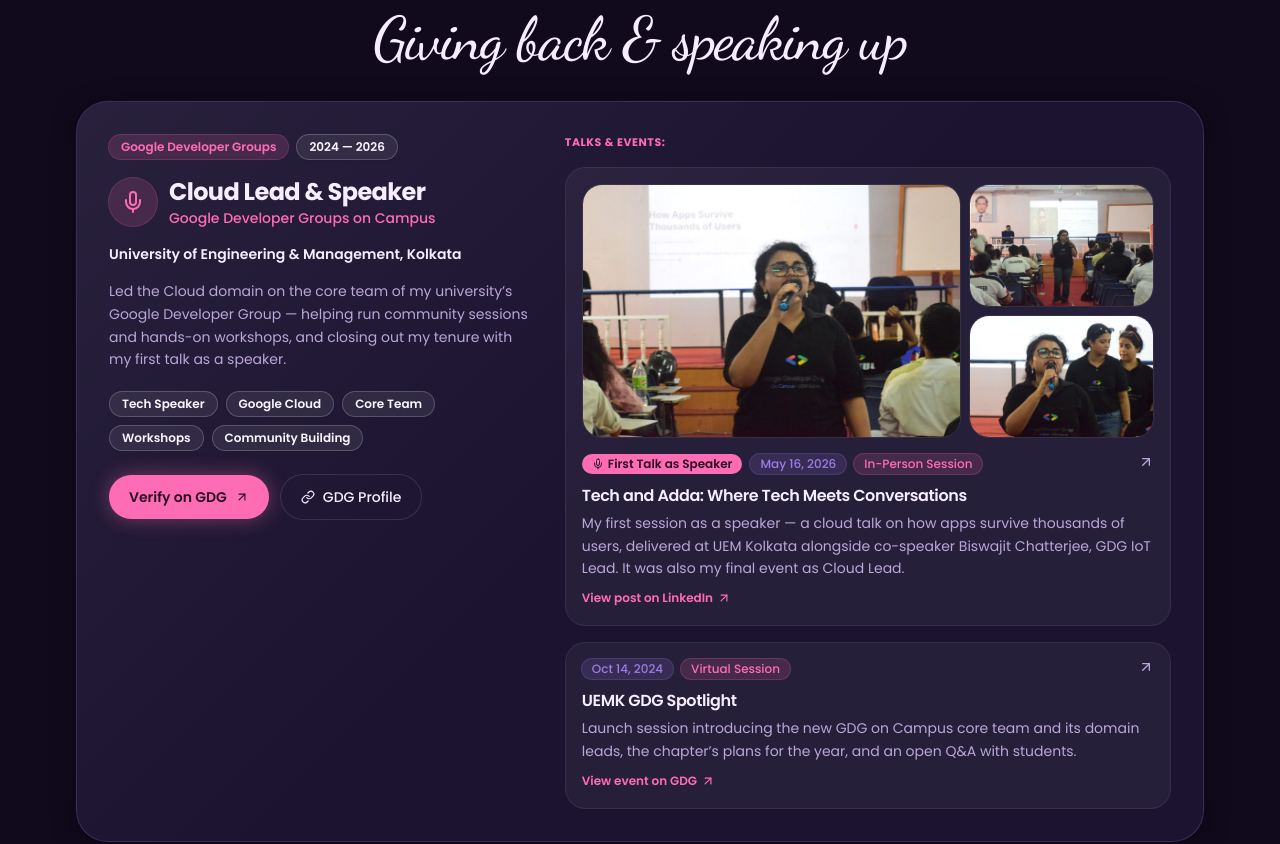
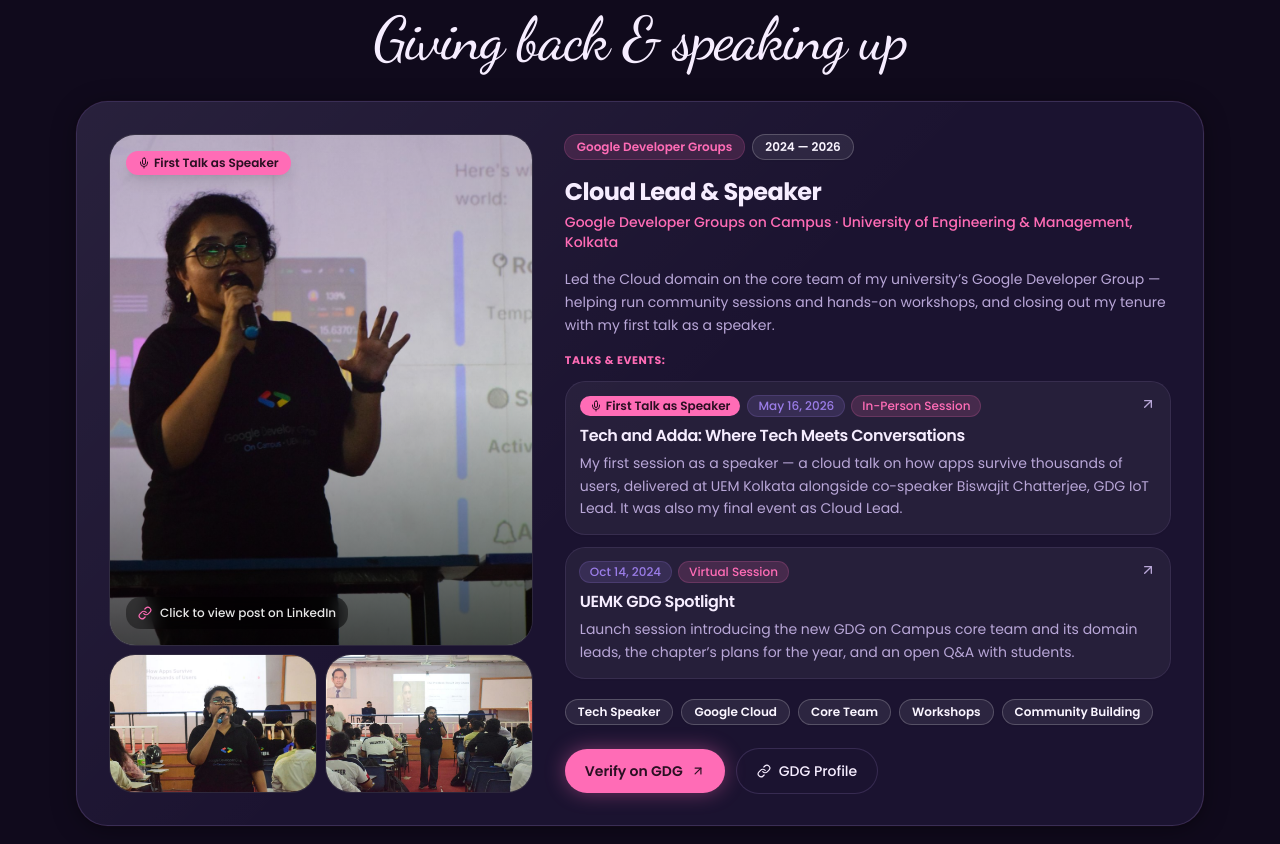
Before and after one commit to Soumika-11/Portfolio, a Next.js app: page / in a window 1280 px wide. Shown: the part 4820-5664 px from the top of the page. Built offline with nearby package versions, Linux system fonts and the light colour scheme.

Commit message:
feat: update Volunteering section with new gallery and remove outdated image

```diff
--- a/components/portfolio/sections.tsx
+++ b/components/portfolio/sections.tsx
@@ -233,6 +233,25 @@ const VOLUNTEERING = [
       },
       { label: 'GDG Profile', href: 'https://gdg.community.dev/u/soumika/' },
     ],
+    gallery: {
+      tag: 'First Talk as Speaker',
+      caption: 'Click to view post on LinkedIn',
+      link: 'https://www.linkedin.com/feed/update/urn:li:activity:7462911880844681216/',
+      images: [
+        {
+          src: '/volunteering/gdg-talk-portrait.jpg',
+          alt: 'Soumika Das speaking with a microphone in a Google Developer Groups on Campus tee',
+        },
+        {
+          src: '/volunteering/gdg-talk-1.jpg',
+          alt: 'Soumika Das presenting “How Apps Survive Thousands of Users” at a GDG on Campus UEM Kolkata session',
+        },
+        {
+          src: '/volunteering/gdg-talk-2.jpg',
+          alt: 'Soumika Das speaking to a room of students during her cloud session',
+        },
+      ],
+    },
     eventsLabel: 'Talks & events:',
     events: [
       {
@@ -242,20 +261,6 @@ const VOLUNTEERING = [
         format: 'In-Person Session',
         desc: 'My first session as a speaker — a cloud talk on how apps survive thousands of users, delivered at UEM Kolkata alongside co-speaker Biswajit Chatterjee, GDG IoT Lead. It was also my final event as Cloud Lead.',
         link: 'https://www.linkedin.com/feed/update/urn:li:activity:7462911880844681216/',
-        images: [
-          {
-            src: '/volunteering/gdg-talk-1.jpg',
-            alt: 'Soumika Das presenting “How Apps Survive Thousands of Users” at a GDG on Campus UEM Kolkata session',
-          },
-          {
-            src: '/volunteering/gdg-talk-2.jpg',
-            alt: 'Soumika Das speaking to a room of students during her cloud session',
-          },
-          {
-            src: '/volunteering/gdg-talk-3.jpg',
-            alt: 'Soumika Das with a microphone in a Google Developer Groups on Campus tee',
-          },
-        ],
       },
       {
         title: 'UEMK GDG Spotlight',
@@ -657,9 +662,51 @@ export function VolunteeringSection() {
             variants={reveal}
             className="glass-panel overflow-hidden rounded-2xl sm:rounded-3xl p-4 sm:p-6 md:p-8 transition hover:ring-primary/40"
           >
-            <div className="relative grid gap-6 sm:gap-8 md:grid-cols-12">
+            <div className="relative grid gap-6 sm:gap-8 lg:grid-cols-12">
+              {/* Photo Gallery & Redirect */}
+              <a
+                href={v.gallery.link}
+                target="_blank"
+                rel="noopener noreferrer"
+                aria-label={v.gallery.caption}
+                className="group/img grid aspect-[5/4] grid-cols-3 grid-rows-2 gap-1.5 sm:aspect-[16/9] sm:gap-2 lg:col-span-5 lg:aspect-auto lg:grid-cols-2 lg:grid-rows-[minmax(0,1fr)_auto] rounded-xl sm:rounded-2xl outline-none focus-visible:ring-2 focus-visible:ring-primary"
+              >
+                {v.gallery.images.map((img, i) => (
+                  <div
+                    key={img.src}
+                    className={`relative overflow-hidden rounded-xl sm:rounded-2xl border border-white/10 bg-black/20 transition group-hover/img:border-primary/50 ${i === 0 ? 'col-span-2 row-span-2 lg:row-span-1' : 'lg:aspect-[3/2]'}`}
+                  >
+                    <Image
+                      src={img.src}
+                      alt={img.alt}
+                      fill
+                      className={`object-cover transition-transform duration-500 group-hover/img:scale-105 ${i === 0 ? 'object-[50%_18%]' : ''}`}
+                      sizes="(max-width: 1024px) 66vw, 40vw"
+                    />
+                    {i === 0 && (
+                      <>
+                        {/* Dark gradient overlay */}
+                        <div className="absolute inset-0 bg-gradient-to-t from-black/85 via-black/10 to-black/20 opacity-80 transition-opacity duration-300 group-hover/img:opacity-100" />
+
+                        {/* Overlay content */}
+                        <div className="absolute inset-0 flex flex-col items-start justify-between p-2.5 xs:p-3 sm:p-4">
+                          <span className="inline-flex items-center gap-1 rounded-full bg-primary px-2.5 py-0.5 sm:px-3 sm:py-1 text-[10px] sm:text-xs font-semibold text-primary-foreground shadow-lg">
+                            <Mic className="h-3 w-3" />
+                            {v.gallery.tag}
+                          </span>
+                          <div className="flex max-w-full items-center gap-2 rounded-lg bg-black/40 px-2.5 py-1.5 sm:px-3 sm:py-2 text-[10px] sm:text-xs font-medium text-white/90 backdrop-blur-sm">
+                            <LinkIcon className="h-3 w-3 sm:h-3.5 sm:w-3.5 text-primary shrink-0" />
+                            <span className="truncate">{v.gallery.caption}</span>
+                          </div>
+                        </div>
+                      </>
+                    )}
+                  </div>
+                ))}
+              </a>
+
               {/* Role Details */}
-              <div className="flex flex-col gap-3.5 sm:gap-4 md:col-span-5">
+              <div className="flex flex-col gap-3.5 sm:gap-4 lg:col-span-7">
                 <div className="flex flex-wrap items-center gap-1.5 sm:gap-2">
                   <span className="rounded-full bg-primary/15 px-2.5 py-0.5 sm:px-3 sm:py-1 text-[11px] sm:text-xs font-semibold text-primary ring-1 ring-primary/30">
                     {v.badge}
@@ -669,23 +716,58 @@ export function VolunteeringSection() {
                   </span>
                 </div>
 
-                <div className="flex items-center gap-3">
-                  <span className="grid h-11 w-11 sm:h-12 sm:w-12 shrink-0 place-items-center rounded-xl sm:rounded-2xl bg-primary/15 ring-1 ring-primary/30">
-                    <Mic className="h-5 w-5 sm:h-6 sm:w-6 text-primary" />
-                  </span>
-                  <div>
-                    <h3 className="text-lg xs:text-xl sm:text-2xl font-bold tracking-tight text-foreground">
-                      {v.role}
-                    </h3>
-                    <p className="text-xs sm:text-sm font-medium text-primary">{v.org}</p>
-                  </div>
+                <div>
+                  <h3 className="text-lg xs:text-xl sm:text-2xl font-bold tracking-tight text-foreground">
+                    {v.role}
+                  </h3>
+                  <p className="mt-1 text-xs sm:text-sm font-medium text-primary">
+                    {v.org} · {v.chapter}
+                  </p>
                 </div>
-
-                <p className="text-xs sm:text-sm font-semibold text-foreground">{v.chapter}</p>
 
                 <p className="text-xs sm:text-sm leading-relaxed text-muted-foreground">
                   {v.summary}
                 </p>
+
+                {/* Events */}
+                <div className="flex flex-col gap-2.5 sm:gap-3">
+                  <span className="text-[10px] sm:text-[11px] font-bold uppercase tracking-wider text-primary">
+                    {v.eventsLabel}
+                  </span>
+                  {v.events.map((ev) => (
+                    <a
+                      key={ev.title}
+                      href={ev.link}
+                      target="_blank"
+                      rel="noopener noreferrer"
+                      className="group/ev rounded-xl bg-white dark:bg-white/5 p-3 sm:p-3.5 border border-purple-200/90 dark:border-border/60 shadow-xs transition hover:border-primary/50 outline-none focus-visible:ring-2 focus-visible:ring-primary"
+                    >
+                      <div className="flex items-start justify-between gap-2">
+                        <div className="flex flex-wrap items-center gap-1.5 sm:gap-2">
+                          {ev.tag && (
+                            <span className="inline-flex items-center gap-1 rounded-full bg-primary px-2.5 py-0.5 text-[11px] sm:text-xs font-semibold text-primary-foreground">
+                              <Mic className="h-3 w-3" />
+                              {ev.tag}
+                            </span>
+                          )}
+                          <span className="rounded-full bg-accent/15 px-2.5 py-0.5 text-[11px] sm:text-xs font-medium text-accent ring-1 ring-accent/30">
+                            {ev.date}
+                          </span>
+                          <span className="rounded-full bg-primary/15 px-2.5 py-0.5 text-[11px] sm:text-xs font-medium text-primary ring-1 ring-primary/30">
+                            {ev.format}
+                          </span>
+                        </div>
+                        <ArrowUpRight className="h-4 w-4 shrink-0 text-muted-foreground transition group-hover/ev:text-primary group-hover/ev:-translate-y-0.5 group-hover/ev:translate-x-0.5" />
+                      </div>
+                      <h4 className="mt-2 text-sm sm:text-base font-semibold tracking-tight text-slate-900 dark:text-foreground break-words">
+                        {ev.title}
+                      </h4>
+                      <p className="mt-1 text-xs sm:text-sm leading-relaxed text-slate-700 dark:text-muted-foreground">
+                        {ev.desc}
+                      </p>
+                    </a>
+                  ))}
+                </div>
 
                 {/* Highlights tags */}
                 <ul className="flex flex-wrap gap-1.5 sm:gap-2 pt-1">
@@ -727,68 +809,6 @@ export function VolunteeringSection() {
                     ),
                   )}
                 </div>
-              </div>
-
-              {/* Events */}
-              <div className="flex flex-col gap-3 sm:gap-4 md:col-span-7">
-                <span className="text-[10px] sm:text-[11px] font-bold uppercase tracking-wider text-primary">
-                  {v.eventsLabel}
-                </span>
-                {v.events.map((ev) => (
-                  <a
-                    key={ev.title}
-                    href={ev.link}
-                    target="_blank"
-                    rel="noopener noreferrer"
-                    className="group/ev rounded-xl bg-white dark:bg-white/5 p-3 sm:p-4 border border-purple-200/90 dark:border-border/60 shadow-xs transition hover:border-primary/50 outline-none focus-visible:ring-2 focus-visible:ring-primary"
-                  >
-                    {ev.images && (
-                      <div className="mb-3 sm:mb-4 grid aspect-[9/4] grid-cols-3 grid-rows-2 gap-1.5 sm:gap-2">
-                        {ev.images.map((img, i) => (
-                          <div
-                            key={img.src}
-                            className={`relative overflow-hidden rounded-lg sm:rounded-xl border border-white/10 bg-black/20 ${i === 0 ? 'col-span-2 row-span-2' : ''}`}
-                          >
-                            <Image
-                              src={img.src}
-                              alt={img.alt}
-                              fill
-                              className="object-cover transition-transform duration-500 group-hover/ev:scale-105"
-                              sizes="(max-width: 768px) 66vw, 33vw"
-                            />
-                          </div>
-                        ))}
-                      </div>
-                    )}
-                    <div className="flex items-start justify-between gap-2">
-                      <div className="flex flex-wrap items-center gap-1.5 sm:gap-2">
-                        {ev.tag && (
-                          <span className="inline-flex items-center gap-1 rounded-full bg-primary px-2.5 py-0.5 text-[11px] sm:text-xs font-semibold text-primary-foreground">
-                            <Mic className="h-3 w-3" />
-                            {ev.tag}
-                          </span>
-                        )}
-                        <span className="rounded-full bg-accent/15 px-2.5 py-0.5 text-[11px] sm:text-xs font-medium text-accent ring-1 ring-accent/30">
-                          {ev.date}
-                        </span>
-                        <span className="rounded-full bg-primary/15 px-2.5 py-0.5 text-[11px] sm:text-xs font-medium text-primary ring-1 ring-primary/30">
-                          {ev.format}
-                        </span>
-                      </div>
-                      <ArrowUpRight className="h-4 w-4 shrink-0 text-muted-foreground transition group-hover/ev:text-primary group-hover/ev:-translate-y-0.5 group-hover/ev:translate-x-0.5" />
-                    </div>
-                    <h4 className="mt-2.5 text-sm sm:text-base font-semibold tracking-tight text-slate-900 dark:text-foreground break-words">
-                      {ev.title}
-                    </h4>
-                    <p className="mt-1 text-xs sm:text-sm leading-relaxed text-slate-700 dark:text-muted-foreground">
-                      {ev.desc}
-                    </p>
-                    <span className="mt-2.5 inline-flex items-center gap-1 text-[11px] sm:text-xs font-semibold text-primary transition group-hover/ev:underline">
-                      {ev.link.includes('linkedin.com') ? 'View post on LinkedIn' : 'View event on GDG'}{' '}
-                      <ArrowUpRight className="h-3 w-3 sm:h-3.5 sm:w-3.5" />
-                    </span>
-                  </a>
-                ))}
               </div>
             </div>
           </motion.article>
```
Also changed, not shown: public/volunteering/gdg-talk-3.jpg (deleted), public/volunteering/gdg-talk-portrait.jpg (added).
